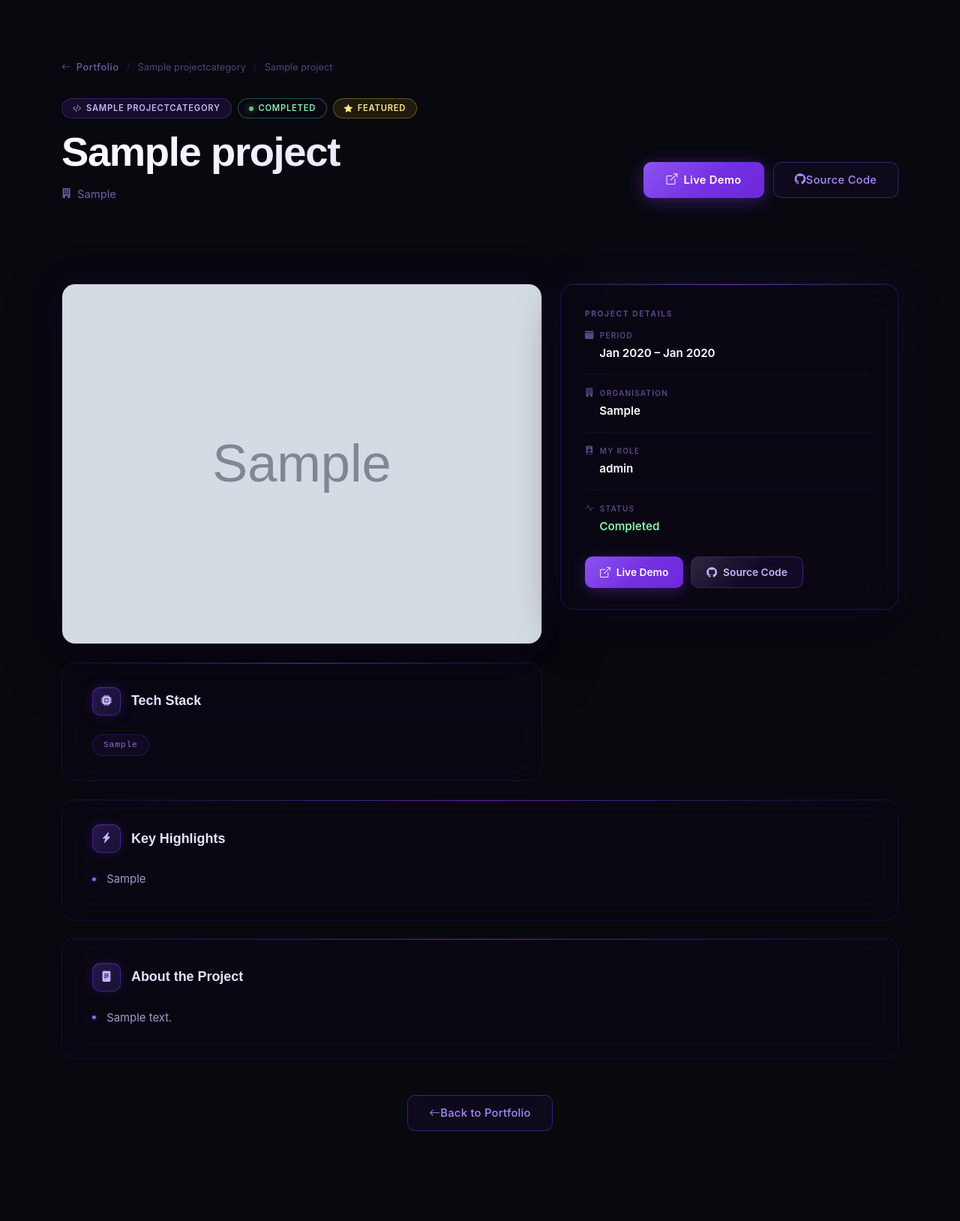
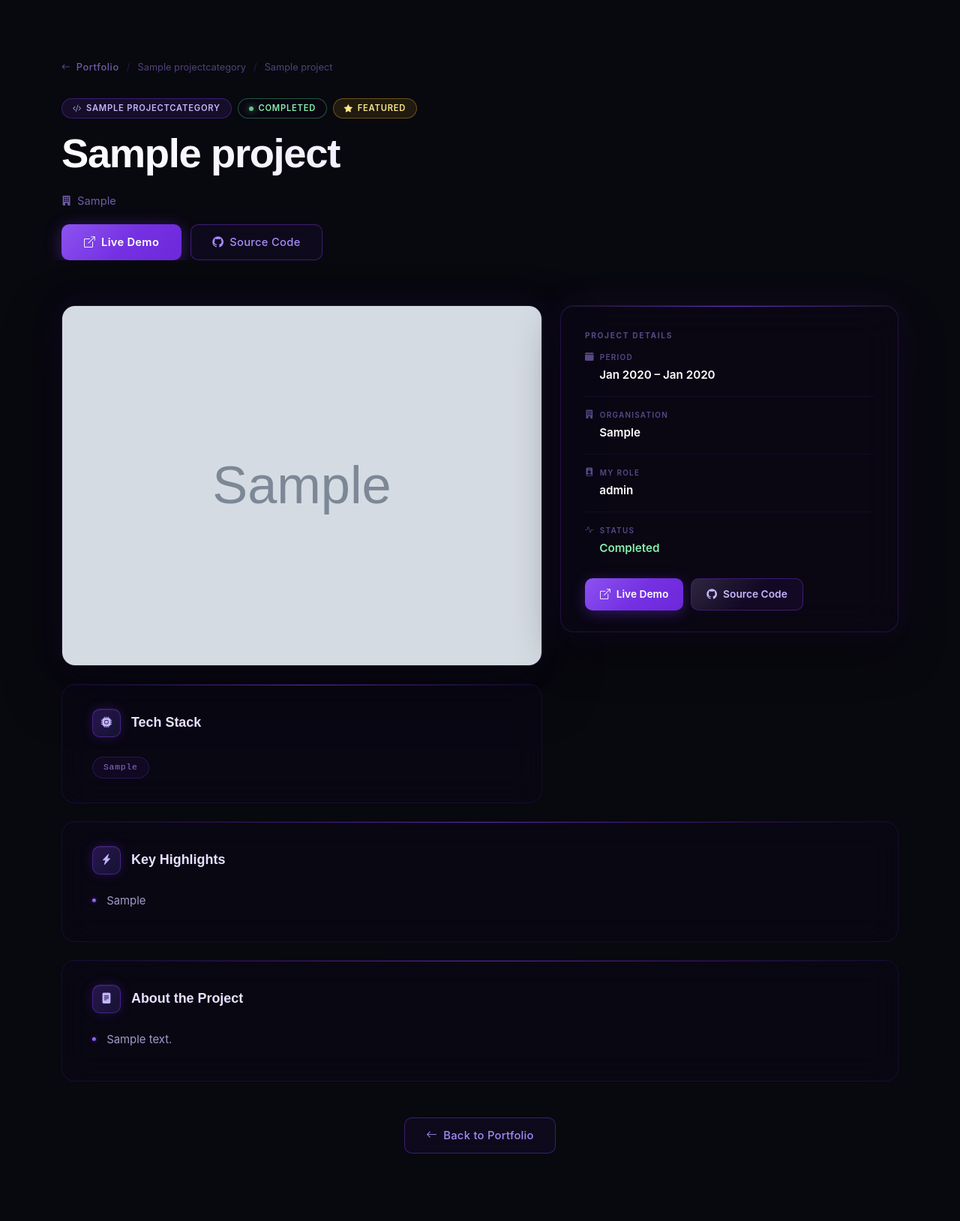
Before and after one commit to egekaanozalp/portfolio-website, a Django app: a page that uses templates/core/portfolio_detail.html in a window 1280 px wide. Shown: the whole page at 75% size. Before the commit the page ends 1508 px from the top, so only its background shows below. Run offline with Django 5.2, Linux system fonts and the light colour scheme; tables that the repository leaves empty hold one stand-in row (values such as "Sample post"); grey boxes marked "Sample" are stand-in pictures; some libraries are stand-ins or nearby versions.

Commit message:
fix: improved portfolio detail page hero layout and button spacing.
- Added gap to btn-hero-outline so icon and label no longer touch.
- Moved CTA buttons below institution name instead of floating right.
- Fixed title descender clipping (line-height 1.08→1.15 + padding-bottom).
- Removed stale flex rules from pd-title-row and responsive overrides.

```diff
--- a/frontend/assets/css/custom.css
+++ b/frontend/assets/css/custom.css
@@ -226,6 +226,7 @@
 .btn-hero-outline {
   display: inline-flex;
   align-items: center;
+  gap: 8px;
   padding: 12px 28px;
   background: rgba(124, 58, 237, 0.06);
   color: #a78bfa !important;
@@ -2188,7 +2189,7 @@ body.pd-page {
 .pd-hero {
   position: relative;
   z-index: 1;
-  padding: 80px 0 48px;
+  padding: 80px 0 0px;
 }
 
 /* Breadcrumb */
@@ -2219,15 +2220,9 @@ body.pd-page {
 .pd-breadcrumb-cat { font-size: 0.80rem; color: rgba(167, 139, 250, 0.45); }
 
 /* Title row */
-.pd-title-row {
-  display: flex;
-  align-items: flex-end;
-  justify-content: space-between;
-  gap: 2rem;
-  flex-wrap: wrap;
-}
-
-.pd-title-block { flex: 1 1 auto; min-width: 0; }
+.pd-title-row { }
+
+.pd-title-block { min-width: 0; }
 
 /* Meta badges */
 .pd-meta-badges {
@@ -2288,9 +2283,10 @@ body.pd-page {
   font-family: 'Space Grotesk', sans-serif;
   font-weight: 700;
   font-size: clamp(2rem, 4.5vw, 3.4rem);
-  line-height: 1.08;
+  line-height: 1.15;
   letter-spacing: -0.025em;
   margin: 0 0 0.75rem;
+  padding-bottom: 0.1em;
   background: linear-gradient(135deg, #ffffff 0%, #ede9fe 50%, #c4b5fd 100%);
   -webkit-background-clip: text;
   -webkit-text-fill-color: transparent;
@@ -2315,8 +2311,7 @@ body.pd-page {
   gap: 12px;
   flex-wrap: wrap;
   align-items: center;
-  flex-shrink: 0;
-  padding-bottom: 6px;
+  margin-top: 1.25rem;
 }
 
 .pd-hero-btn { font-size: 0.92rem !important; }
@@ -2605,8 +2600,6 @@ body.pd-page {
 /* ── Responsive ──────────────────────────────────────────────── */
 @media (max-width: 991px) {
   .pd-hero { padding: 60px 0 40px; }
-  .pd-title-row { flex-direction: column; align-items: flex-start; }
-  .pd-hero-actions { width: 100%; }
 }
 
 .pd-highlights-list--single {
--- a/templates/core/portfolio_detail.html
+++ b/templates/core/portfolio_detail.html
@@ -81,9 +81,8 @@
             </p>
             {% endif %}
 
-          </div>
-
             <!-- CTA buttons -->
+            {% if project.live_url or project.github_url %}
             <div class="pd-hero-actions">
               {% if project.live_url %}
               <a href="{{ project.live_url }}" target="_blank" rel="noopener" class="btn-hero-primary pd-hero-btn">
@@ -95,6 +94,9 @@
                 <i class="bi bi-github"></i> Source Code
               </a>
               {% endif %}
+            </div>
+            {% endif %}
+
           </div>
         </div>
 
```
Also changed, not shown: templates/core/index.html (+10 -10 lines). Lines whose indentation alone changed are shown as unchanged.
